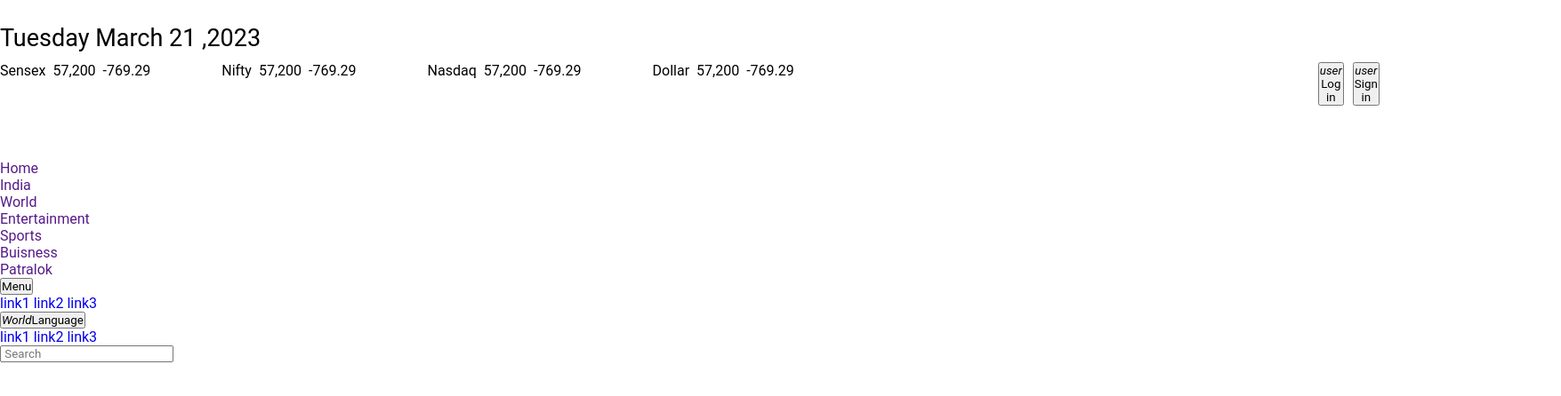
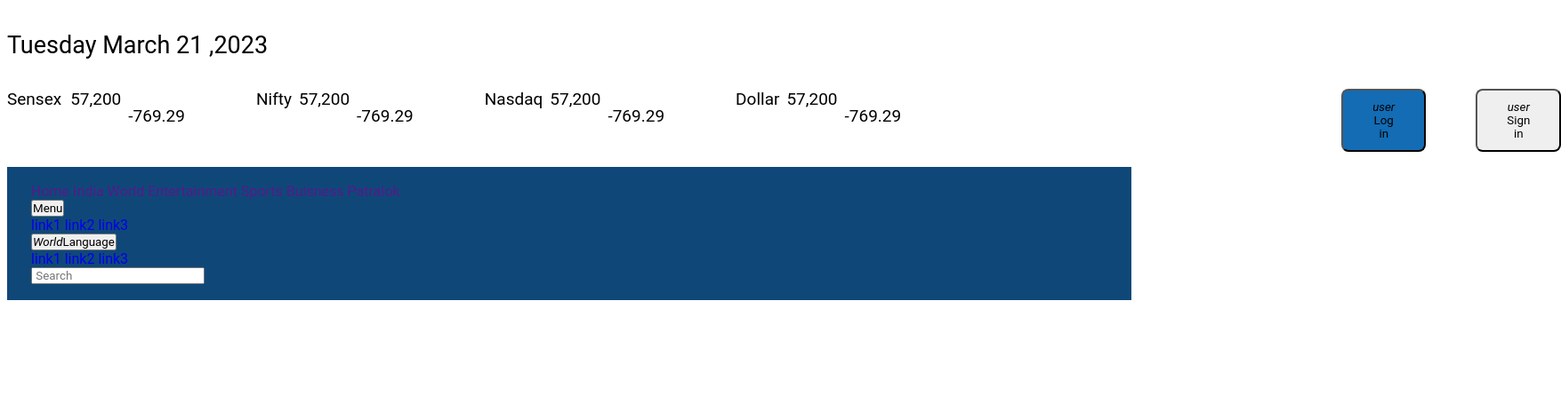
Before and after one commit to ENZOMOTIVE/PMN-header-Project, a plain HTML site: page index.html in a window 1280 px wide. Shown: the whole page at 89% size, 1755 px wide, since content can reach past the window. Drawn offline with Linux system fonts and the light colour scheme.

Commit message:
style.css

```diff
--- a/style.css
+++ b/style.css
@@ -1,6 +1,8 @@
 *{
-    margin: 0;
+    margin: 10 px;
     padding: 0;
+    box-sizing: border-box;
+
 }
 
 *{
@@ -65,14 +67,16 @@ height: 90%;
     display: flex;
     justify-content: space-evenly;
     align-items: flex-start;
+    margin-top: 22px;
+    font-size: 19px;
 }
 
 
 /* sensex */
 .sensex{
+    margin-top: ;
     display: flex;
-    padding-left: ;
-    padding-right: ;
+   justify-content: center;
     justify-content: space-between;
 }
 .sensex a{
@@ -81,7 +85,7 @@ height: 90%;
 }
 .sensex li{
     display: flex;
-    margin-left: 8px;
+    margin-left: 10px;
 
 }
 
@@ -93,7 +97,7 @@ height: 90%;
 .nifty{
     display: flex;
     padding-left: 80px;
-    padding-right: ;
+
     justify-content: space-between;
 }
 .nifty a{
@@ -114,7 +118,7 @@ height: 90%;
 .nasdaq{
     display: flex;
     padding-left: 80px;
-    padding-right: ;
+
     justify-content: space-between;
 }
 .nasdaq a{
@@ -135,7 +139,7 @@ height: 90%;
 .dollar{
     display: flex;
     padding-left: 80px;
-    padding-right: ;
+
     justify-content: space-between;
 }
 .dollar a{
@@ -151,10 +155,40 @@ height: 90%;
 .dollar ul{
     margin-left: 8px;
 }
+/* Buttons*/
 
 .log-btn{
-    margin-left: 589px;
+    margin-left: 495px;
+    padding: 11px 33px;
+    border-radius: 8px;
+    background-color: #136cb4;
+   transition-duration: 0.4s;
+}
+.log-btn:hover{
+    color:#136cb4 ;
+    box-shadow: 0 5px 15px #0ac031;
 }
 .sign-btn{
-    margin-left: 10px;
+    margin-left: 56px;
+    padding: 11px 33px;
+    border-radius: 8px;
 }
+
+/*nav*/
+.nav
+{
+
+    background-color: #0f4878;
+    display: block ;
+    padding: 18px 27px;
+
+}
+.nav li {
+    display: inline ;
+}
+.nav li a{
+    margin-right: 57px;
+    margin-left: 13px;
+    font-size: 23px;
+    color: white;
+}
```
